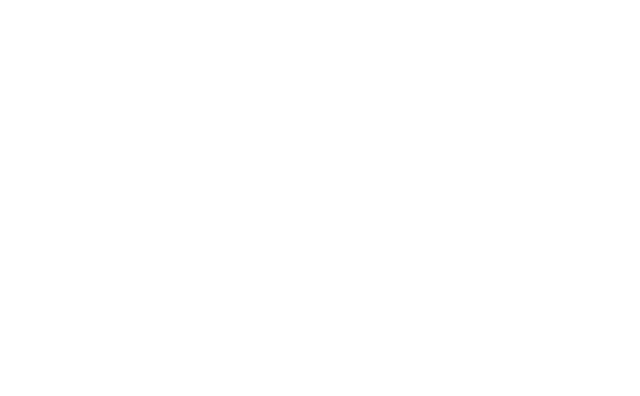
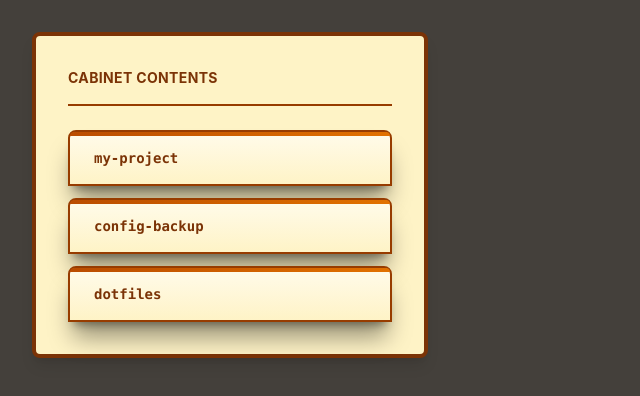
Before and after one commit to jacksonfishburn/cabinet, a React (Vite) app in the folder frontend/cabinet-web/: page / in a window 1280 px wide. Shown: the top 396 px of the page, without its empty margins (0-640 px from the left). Built offline with nearby package versions, Linux system fonts and the light colour scheme; no server answers.

Commit message:
feat(page): Dashboard of ArchiveList and ArchiveView

```diff
--- a/frontend/cabinet-web/src/App.tsx
+++ b/frontend/cabinet-web/src/App.tsx
@@ -1,8 +1,11 @@
+
+import Dashboard from "./page/Dashboard"
+
 
 function App() {
   return (
     <main>
-
+      <Dashboard/>
     </main>
   )
 }
--- a/frontend/cabinet-web/src/component/ArchiveList.tsx
+++ b/frontend/cabinet-web/src/component/ArchiveList.tsx
@@ -1,11 +1,8 @@
 
 import type { ArchiveListProps } from "../types"
 
-const ArchiveList = ({ names }: ArchiveListProps) => {
 
-  const handleArchiveClick = (md5: string) => {
-    void md5;
-  };
+const ArchiveList = ({ names, onSelect }: ArchiveListProps) => {
 
   return (
     <div className="w-full max-w-3xl mx-auto">
@@ -26,7 +23,7 @@
             names.map(({ name, md5 }) => (
               <div
                 key={md5}
-                onClick={() => handleArchiveClick(md5)}
+                onClick={() => onSelect(md5)}
                 className={`
                   cursor-pointer
                   transition-all
@@ -36,11 +33,12 @@
                   bg-gradient-to-b from-amber-50 to-amber-100
                   border-2 border-amber-800
                   rounded-t-lg
+                  shadow-xl shadow-black/40
                   px-6 py-4
 
                   /* Hover and selected states */
-                  hover:from-amber-100 hover:to-amber-200
-                  hover:shadow-md
+                  hover:from-amber-100 hover:to-amber-50
+                  hover:shadow-2xl
 
                   /* Folder tab top accent */
                   before:absolute before:top-0 before:left-0 before:right-0
--- /dev/null
+++ b/frontend/cabinet-web/src/page/Dashboard.tsx
@@ -0,0 +1,33 @@
+import { useFiles } from "../hook/useFiles";
+import { useState } from "react";
+import type { FileRecord } from "../types";
+import ArchiveList from "../component/archiveList";
+import ArchiveView from "../component/ArchiveView";
+
+
+function Dashboard() {
+    const { files, isLoading, deleteFile, uploadFile } = useFiles();
+    const [selected, setSelected] = useState<FileRecord | null>(null);
+
+    const archiveList = Object.values(files).map(f => ({ name: f.name, md5: f.md5 }));
+
+    const findByMd5 = (md5: string) => {
+        return Object.values(files).find(f => f.md5 === md5) ?? null;
+    }
+
+    return (
+        <main className="min-h-screen bg-stone-700 text-slate-100 p-6 md:p-8">
+            <div className="mx-auto grid max-w-7xl grid-cols-1 gap-6 md:grid-cols-[420px_1fr]">
+            <div className="pr-4 md:pr-6">
+            <ArchiveList names={archiveList} onSelect={(md5) => setSelected(findByMd5(md5))} />
+            </div>
+
+            <div className="pl-0 md:pl-2 mt-25 ml-10">
+                {selected && <ArchiveView {...selected} />}
+            </div>
+            </div>
+        </main>
+    )
+}
+
+export default Dashboard
--- a/frontend/cabinet-web/src/types.ts
+++ b/frontend/cabinet-web/src/types.ts
@@ -8,4 +8,5 @@
 
 export interface ArchiveListProps {
   names: {name: string, md5: string}[]
+  onSelect: (md5: string) => void
 }
```
